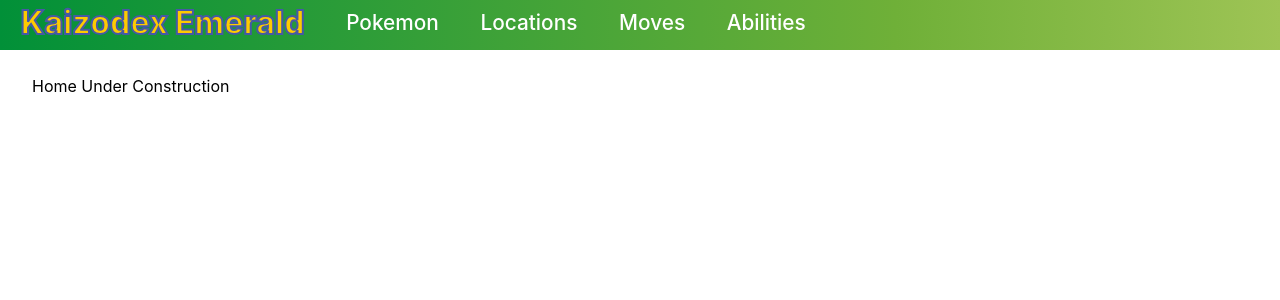
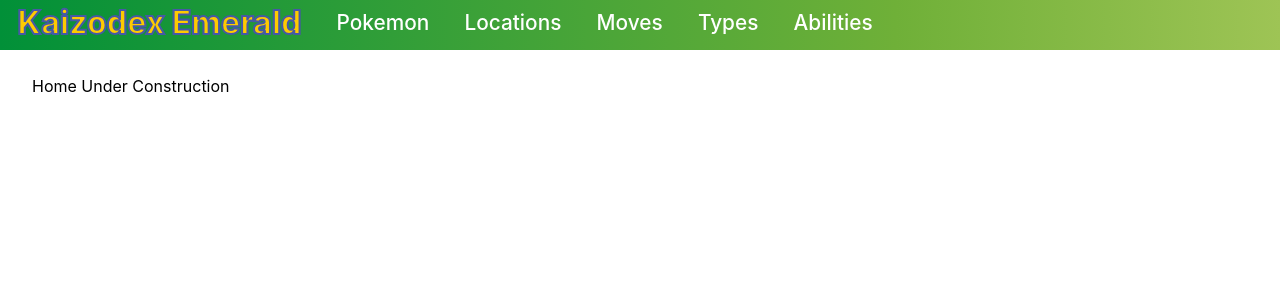
Before and after one commit to KevinUre/Kaizodex-Emerald, a React (Create React App) app: page / in a window 1280 px wide. Shown: the top 300 px of the page. Built offline with nearby package versions, Linux system fonts and the light colour scheme.

Commit message:
added types tab

```diff
--- a/src/App.css
+++ b/src/App.css
@@ -11,8 +11,8 @@
   padding-top: 0.2rem;
   padding-bottom: 0.5rem;
   text-decoration: none;
-  margin-right: 1rem;
-  margin-left: 1rem;
+  margin-right: 0.8rem;
+  margin-left: 0.8rem;
   font-size: 1.3rem;
   font-weight: 500;
   color: white;
--- a/src/App.tsx
+++ b/src/App.tsx
@@ -18,6 +18,7 @@ function App() {
           <Link className="Navbar-Link" to="/pokemon">Pokemon</Link>
           <Link className="Navbar-Link" to="/locations">Locations</Link>
           <Link className="Navbar-Link" to="/moves">Moves</Link>
+          <Link className="Navbar-Link" to="/types">Types</Link>
           <Link className="Navbar-Link" to="/abilities">Abilities</Link>
         </nav>
         <div className="Main">
@@ -30,6 +31,9 @@ function App() {
               </Route>
               <Route path="/moves">
                 <p>Moves Under Construction</p>
+              </Route>
+              <Route path="/types">
+                <p>Types Under Construction</p>
               </Route>
               <Route path="/abilities">
                 <p>Abilities Under Construction</p>
```
